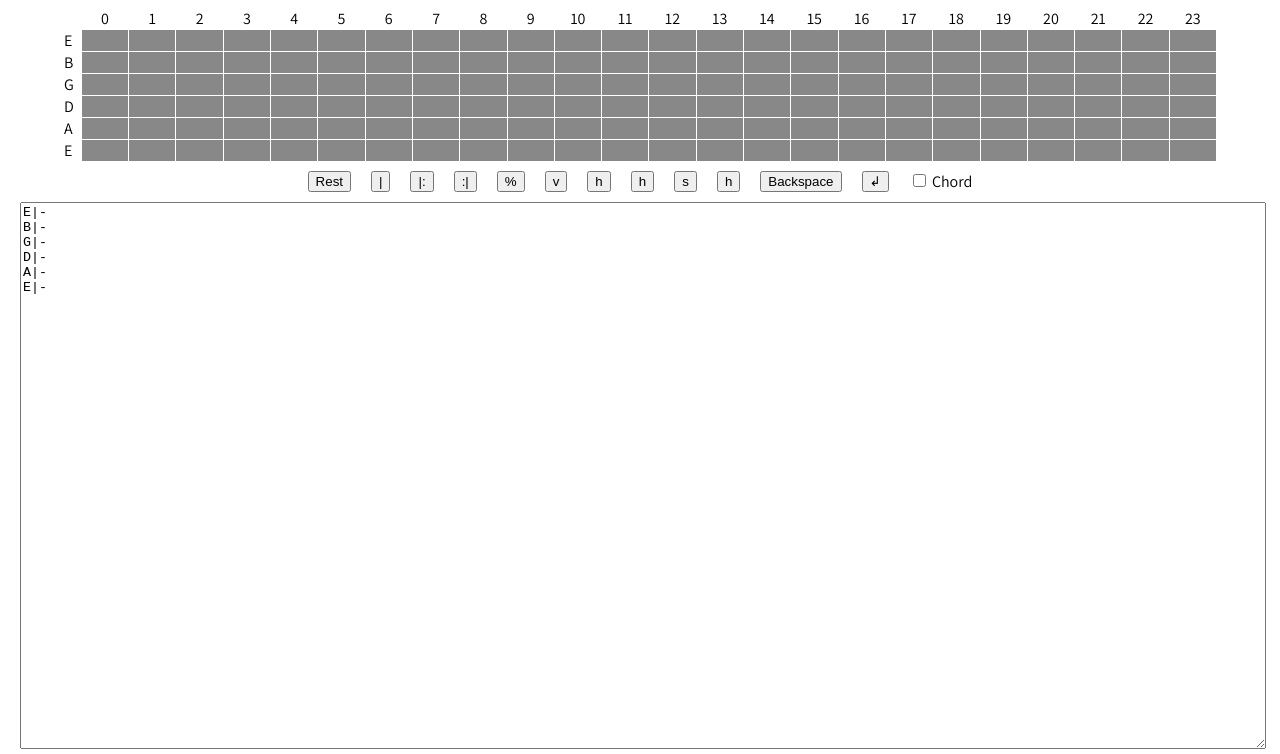
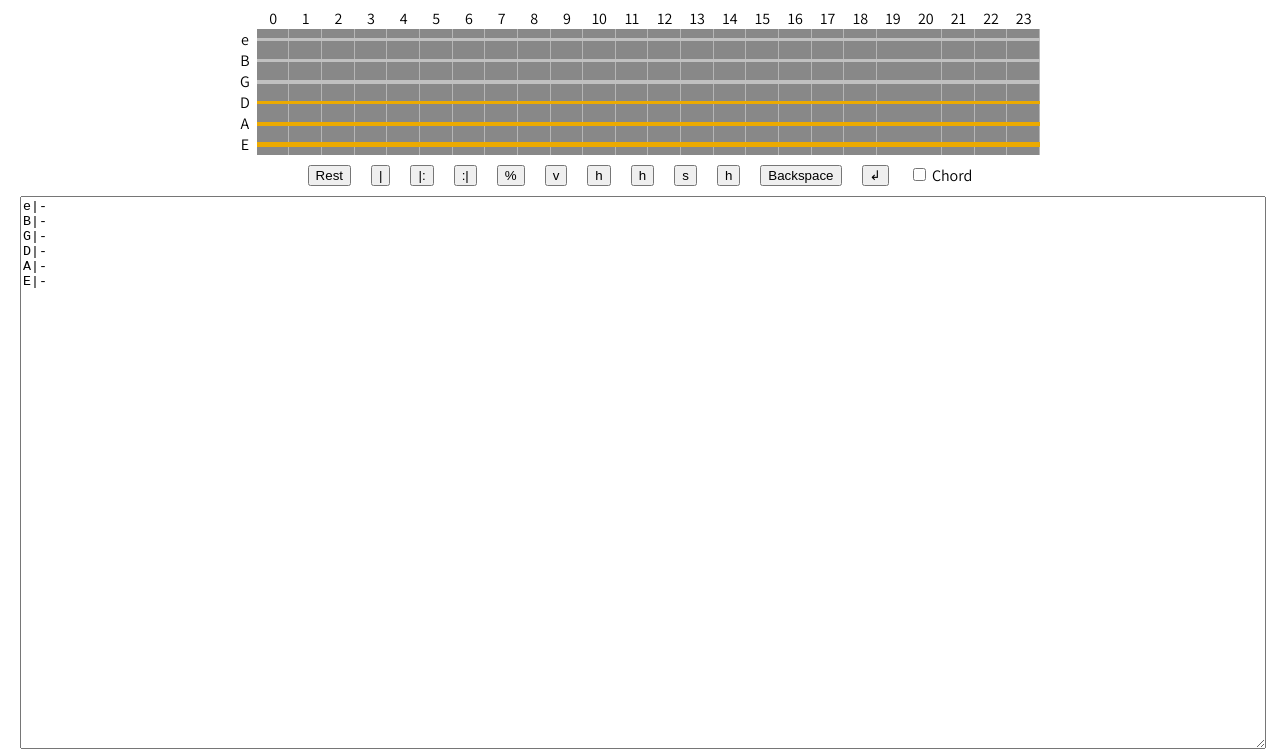
Before and after one commit to zvikabh/guitar-tab-writer, a plain HTML site: page index.html in a window 1280 px wide. Shown: the part 47-801 px from the top of the page. Drawn offline with nearby package versions, Linux system fonts and the light colour scheme.

Commit message:
improve visualization of guitar

```diff
--- a/guitar-tab-writer.css
+++ b/guitar-tab-writer.css
@@ -16,20 +16,62 @@ html, body {
 }
 #frets {
   width: 90%;
+  max-width: 800px;
   display: grid;
   grid-template-columns: min-content repeat(24, 1fr);
-  gap: 1px 1px;
   padding: 0;
   margin: 0 auto;
 }
 .string-header {
   padding-right: 7px;
+  text-align: center;
 }
 .fret-header {
   justify-self: center;
 }
 .fret-cell {
   background-color: #888;
+  display: flex;
+  flex-direction: row;
+  align-items: center;
+}
+.fret-cell:hover {
+  background-color: #a0a0a0;
+}
+.string {
+  width: 100%;
+}
+.fret-edge {
+  height: 100%;
+  width: 1px;
+  background-color: #b6b6b6;
+  display: flex;
+  flex-direction: column;
+  justify-content: center;
+}
+.e-string {
+  height: 3px;
+  background-color: #c0c0c0;
+}
+.B-string {
+  height: 3px;
+  background-color: #c0c0c0;
+}
+.G-string {
+  height: 4px;
+  background-color: #c0c0c0;
+}
+.D-string {
+  height: 3px;
+  background-color: #ecaa00;
+}
+.A-string {
+  height: 4px;
+  background-color: #ecaa00;
+}
+.E-string {
+  height: 5px;
+  background-color: #ecaa00;
 }
 #cmds {
   display: flex;
--- a/guitar-tab-writer.js
+++ b/guitar-tab-writer.js
@@ -1,6 +1,6 @@
 'use strict';
 
-const FRET_HEADERS = ['E', 'B', 'G', 'D', 'A', 'E'];
+const FRET_HEADERS = ['e', 'B', 'G', 'D', 'A', 'E'];
 const CONNECTED_SUFFIXES = new Set(['b', 'h', 's', 'r']);
 const BLANK_ROWS_BETWEEN_TABS = 2;
 
@@ -108,6 +108,9 @@ $(document).ready(() => {
     for (var col = 0; col < 24; ++col) {
       let elem = $('<div class="fret-cell" id="fret-cell-' + row + '-' + col + '">');
       elem.click(clickFret.bind(null, row, col));
+      elem.append($('<div class="string ' + FRET_HEADERS[row] + '-string">'));
+      elem.append($('<div class="fret-edge">').append(
+          $('<div class="string ' + FRET_HEADERS[row] + '-string">')));
       fretsContainer.append(elem);
     }
   }
```
